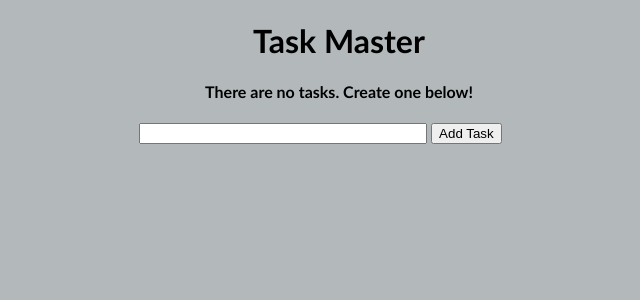
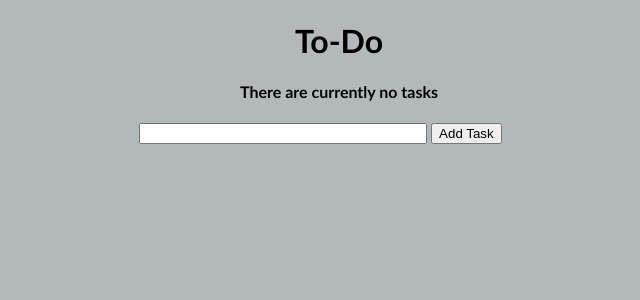
Before and after one commit to RoseVZ/FlaskTodo, a Flask app: page / in a window 1280 px wide. Shown: the top 300 px of the page, without its empty margins (301-941 px from the left). Run offline with Flask 2, Linux system fonts and the light colour scheme; data that the repository does not hold is empty.

Commit message:
text correction

```diff
--- a/templates/index.html
+++ b/templates/index.html
@@ -6,9 +6,9 @@
 
 {% block body %}
 <div class="content">
-    <h1 style="text-align: center">Task Master</h1>
+    <h1 style="text-align: center">To-Do</h1>
     {% if tasks|length < 1 %}
-    <h4 style="text-align: center">There are no tasks. Create one below!</h4>
+    <h4 style="text-align: center">There are currently no tasks</h4>
     {% else %}
 
     <table>
```
Also changed, not shown: test.db.
